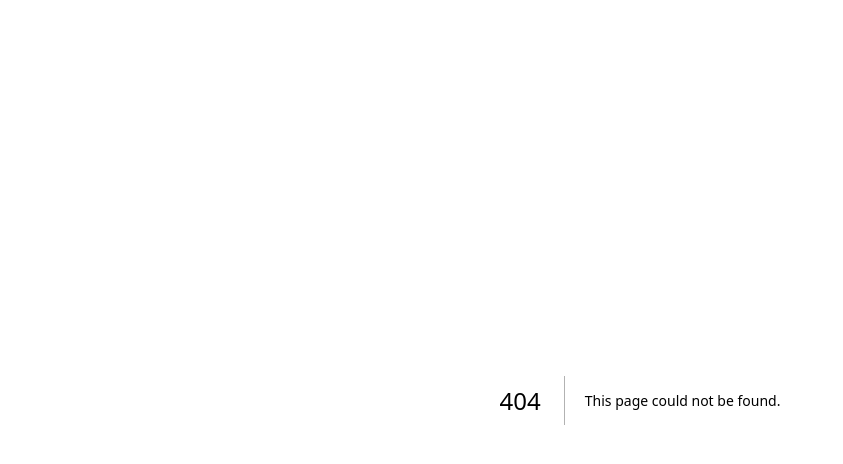
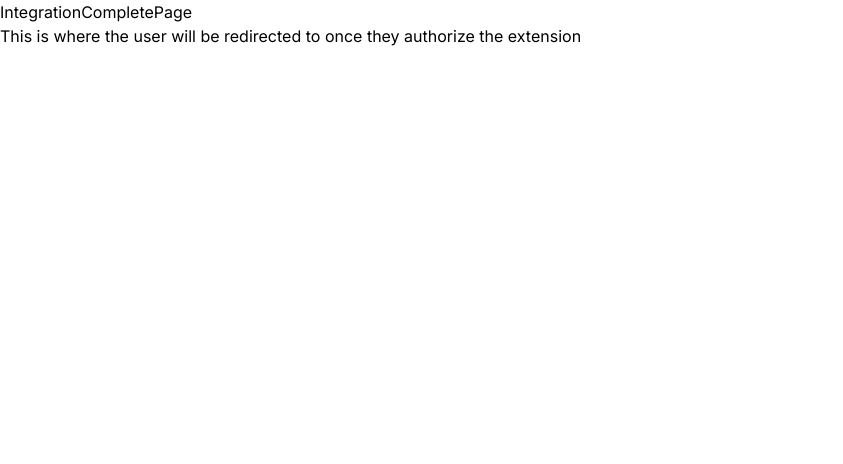
Before and after one commit to ryanzoleta/todoist-save-url-site, a Next.js app: page /integration/complete in a window 1280 px wide. Before the commit this address had no page. Shown: the top 464 px of the page, without its empty margins (0-843 px from the left). Built offline with nearby package versions, Linux system fonts and the light colour scheme.

Commit message:
Setup basic pages

```diff
--- /dev/null
+++ b/src/app/integration/complete/page.tsx
@@ -0,0 +1,14 @@
+import React from 'react';
+
+type Props = {};
+
+const IntegrationCompletePage = (props: Props) => {
+  return (
+    <div>
+      <p>IntegrationCompletePage</p>
+      <p>This is where the user will be redirected to once they authorize the extension</p>
+    </div>
+  );
+};
+
+export default IntegrationCompletePage;
--- a/src/app/page.tsx
+++ b/src/app/page.tsx
@@ -1,7 +1,8 @@
 export default function Home() {
   return (
     <main>
-      <h1>Hi next</h1>
+      <h1 className="text-3xl text-center font-bold">Save URL to Todoist</h1>
+      <p className="text-center">A simple browser extension for easily saving URLs to Todoist</p>
     </main>
   );
 }
```
